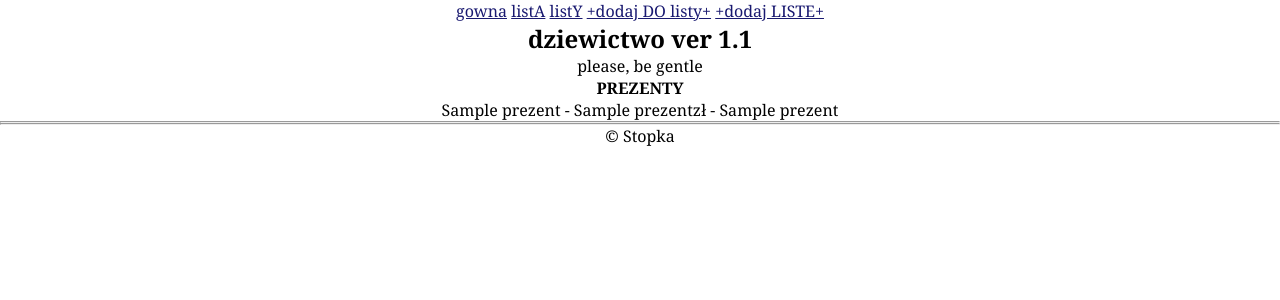
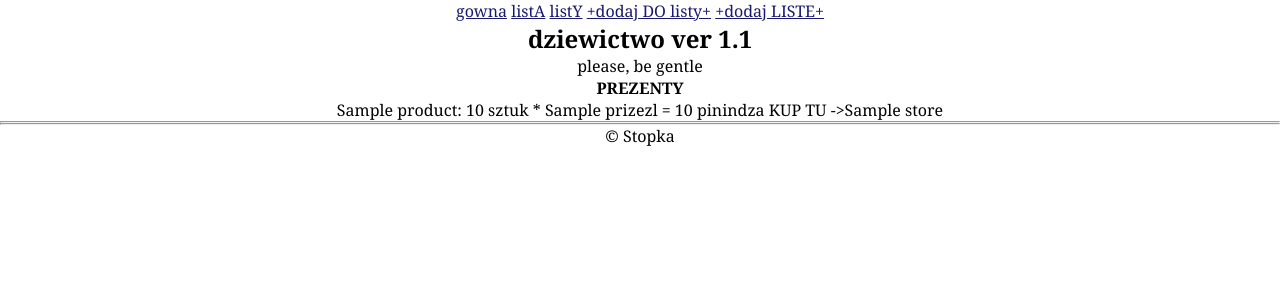
Before and after one commit to ewenement/prezenty, a Python web app: template Templates/ewas_gift_list.html in a window 1280 px wide. Shown: the top 300 px of the page. Run offline with Jinja, Linux system fonts and the light colour scheme; the template is opened without the code that fills it: most values are stand-ins (such as "Sample title", 1, 10 or a date in 2020).

Commit message:
wyswietlanie
jak wyświetlać zwykłe obiekty (int, string) {{prezent.product}} to
string
jak wyświetlać listy {{prezent.quantity/prize/store}}
jak wyświetlać instancje obiektów i ich atrybuty
{{prezent.product.name}}{{prezent.product.description}} (product jest w
relationship z name i dezcription_

```diff
--- a/Templates/ewas_gift_list.html
+++ b/Templates/ewas_gift_list.html
@@ -7,7 +7,11 @@
 	<ul>
 		{% for prezent in gifts %}
 			<li>
-				{{ prezent[1] }} - {{ prezent[2] }}zł - {{ prezent[3] }}
+			{{ prezent.product.name }}:
+			{{ prezent.quantity }} sztuk *
+			{{ prezent.prize }}zl =
+			{{ prezent.quantity * prezent.prize }} pinindza
+			KUP TU ->{{ prezent.store }}
 			</li>
 		{% endfor %}
 	</ul>
```
